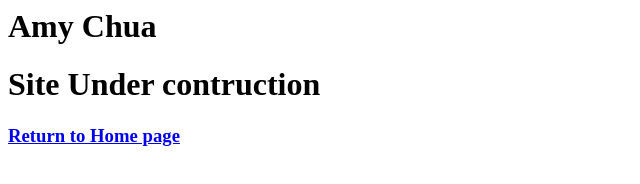
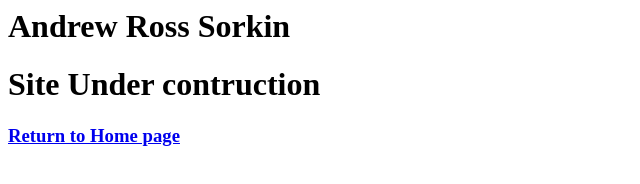
Before and after one commit to Jackshii/A09, a plain HTML site: page speakers/sorkin.html in a window 1280 px wide. Shown: the whole page, without its empty margins (0-640 px from the left). Drawn offline with Linux system fonts and the light colour scheme.

Commit message:
a09 solution

```diff
--- a/speakers/sorkin.html
+++ b/speakers/sorkin.html
@@ -5,7 +5,7 @@
     <title>Document</title>
 </head>
 <body>
-    <h1>Amy Chua</h1>
+    <h1>Andrew Ross Sorkin</h1>
     <h1>Site Under contruction</h1>
             <h3>
                 <a href="..">Return to Home page</a>
```
